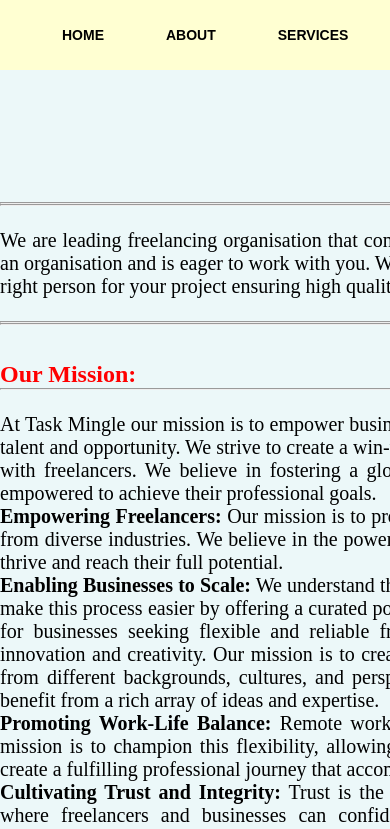
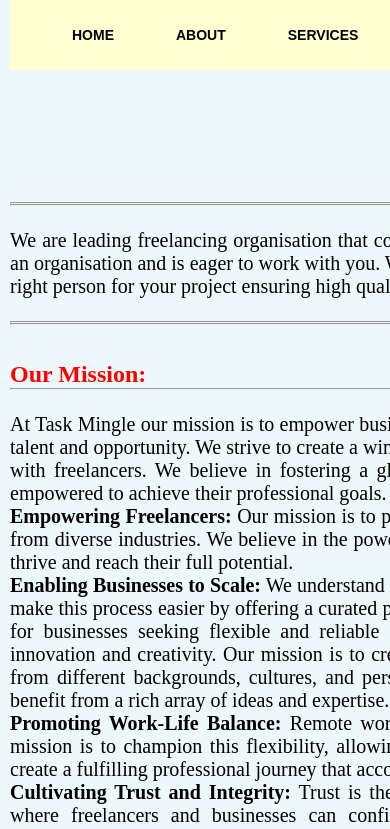
Before and after one commit to princeraj2003/taskMingle, a plain HTML site: page index.html in a window 390 px wide. Shown: the top 829 px of the page. Drawn offline with Linux system fonts and the light colour scheme.

Commit message:
Update style.css

```diff
--- a/style.css
+++ b/style.css
@@ -290,3 +290,23 @@ ul li a:hover{
   .image-container img {
     padding: 10px; /* Adds space around each image */
   }
+ /* Desktop Styles */
+    .container {
+      width: 960px;
+      margin: 0 auto;
+    }
+
+    /* Tablet Styles */
+    @media screen and (max-width: 768px) {
+      .container {
+        width: 100%;
+        padding: 0 20px;
+      }
+    }
+
+    /* Mobile Styles */
+    @media screen and (max-width: 480px) {
+      .container {
+        padding: 0 10px;
+      }
+    }
```
